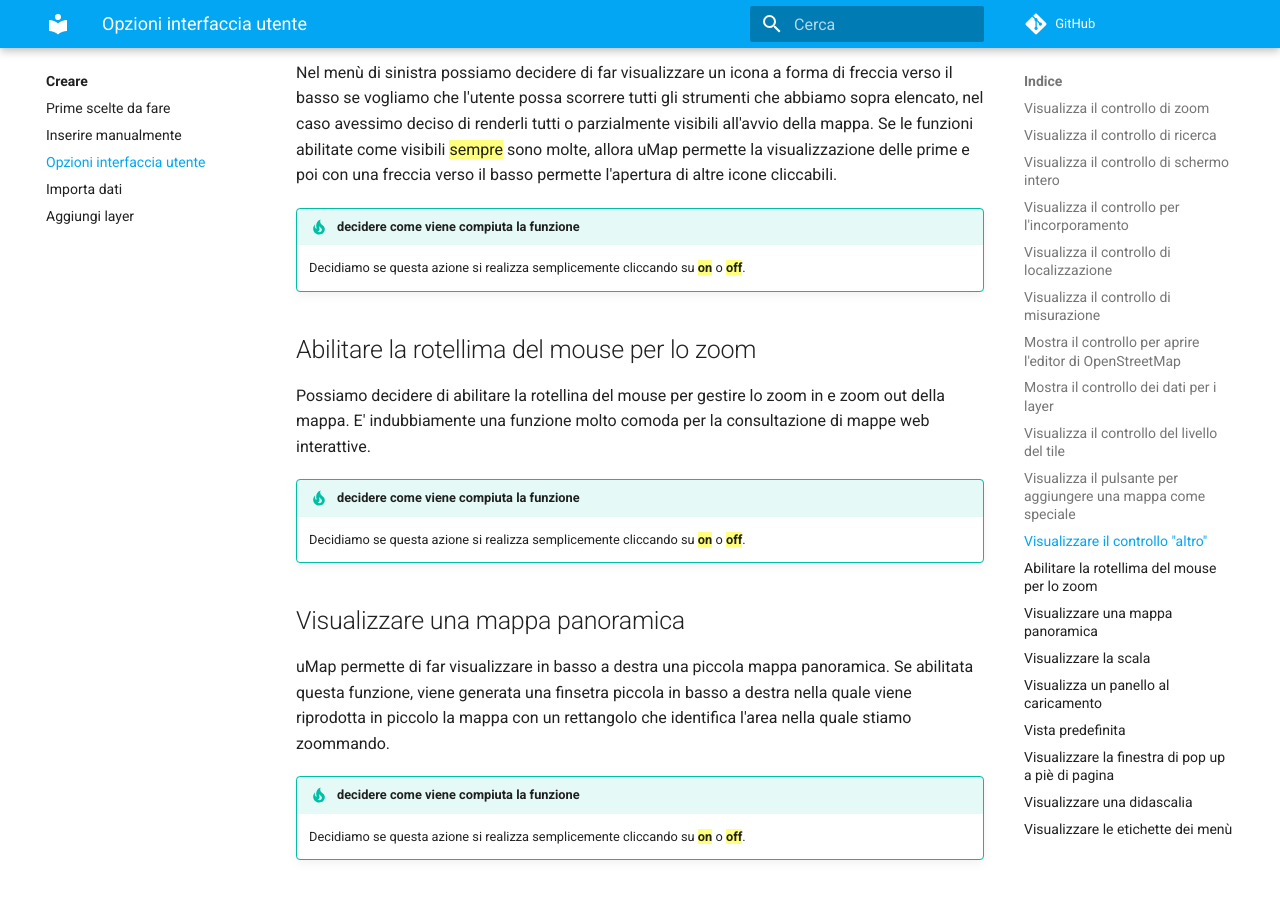
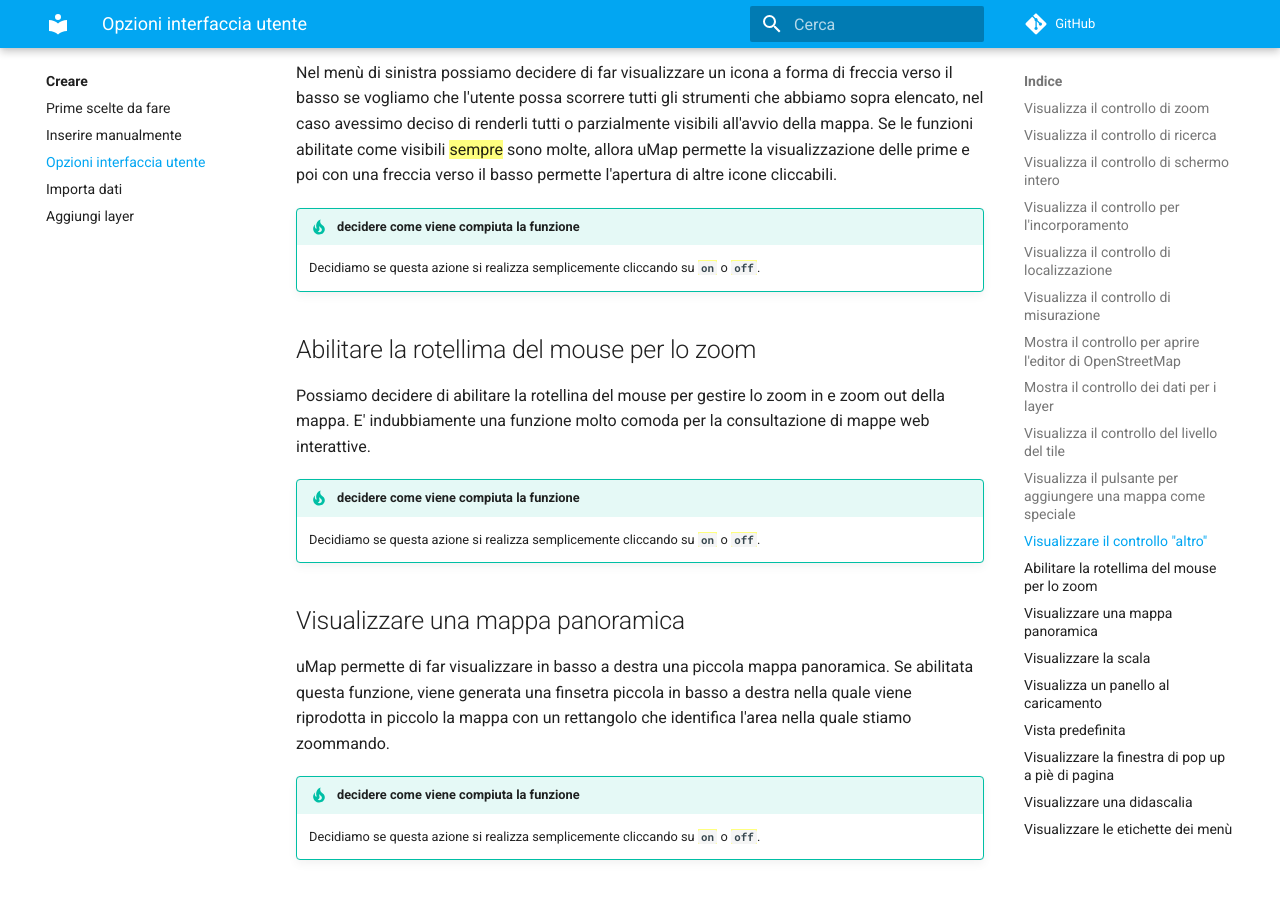
Before and after one commit to opendatasicilia/guida-umap, an MkDocs documentation site: the page built from docs/creare/opzioni-interfaccia-utente.md, in a window 1280 px wide and 900 px high, scrolled down 5619 px. Built offline with MkDocs 1.6.1 and Material for MkDocs 9.7.7, drawn with Linux system fonts in a browser that asks for light colours; comment, search, counter and statistics services are not loaded.

```diff
--- a/docs/creare/opzioni-interfaccia-utente.md
+++ b/docs/creare/opzioni-interfaccia-utente.md
@@ -121,7 +121,7 @@ Nel menù di sinistra possiamo decidere di far visualizzare un icona a forma di
 
 !!! tip "decidere come viene compiuta la funzione"
 
-    Decidiamo se questa azione si realizza semplicemente cliccando su ==**on**== o ==**off**==.
+    Decidiamo se questa azione si realizza semplicemente cliccando su ==**`on`**== o ==**`off`**==.
 
 
 ## Abilitare la rotellima del mouse per lo zoom
@@ -130,7 +130,7 @@ Possiamo decidere di abilitare la rotellina del mouse per gestire lo zoom in e z
 
 !!! tip "decidere come viene compiuta la funzione"
 
-    Decidiamo se questa azione si realizza semplicemente cliccando su ==**on**== o ==**off**==.
+    Decidiamo se questa azione si realizza semplicemente cliccando su ==**`on`**== o ==**`off`**==.
 
 
 ## Visualizzare una mappa panoramica
@@ -139,7 +139,7 @@ uMap permette di far visualizzare in basso a destra una piccola mappa panoramica
 
 !!! tip "decidere come viene compiuta la funzione"
 
-    Decidiamo se questa azione si realizza semplicemente cliccando su ==**on**== o ==**off**==.
+    Decidiamo se questa azione si realizza semplicemente cliccando su ==**`on`**== o ==**`off`**==.
 
 
 ## Visualizzare la scala
@@ -148,7 +148,7 @@ Se abilitata questa funzione, verrà visualizzato in basso a sinistra una scala
 
 !!! tip "decidere come viene compiuta la funzione"
 
-    Decidiamo se questa azione si realizza semplicemente cliccando su ==**on**== o ==**off**==.
+    Decidiamo se questa azione si realizza semplicemente cliccando su ==**`on`**== o ==**`off`**==.
 
 
 ## Visualizza un panello al caricamento
@@ -186,7 +186,7 @@ Questa funzione serve per decidere come far visualizzare come vista predefinita.
 
 ## Visualizzare una didascalia
 
-Attivando questa funzione (**on**) viene visualizzata un piccolo footer con il titolo della mappa.
+Attivando questa funzione (**`on`**) viene visualizzata un piccolo footer con il titolo della mappa.
 
 
 ## Visualizzare le etichette dei menù
```
